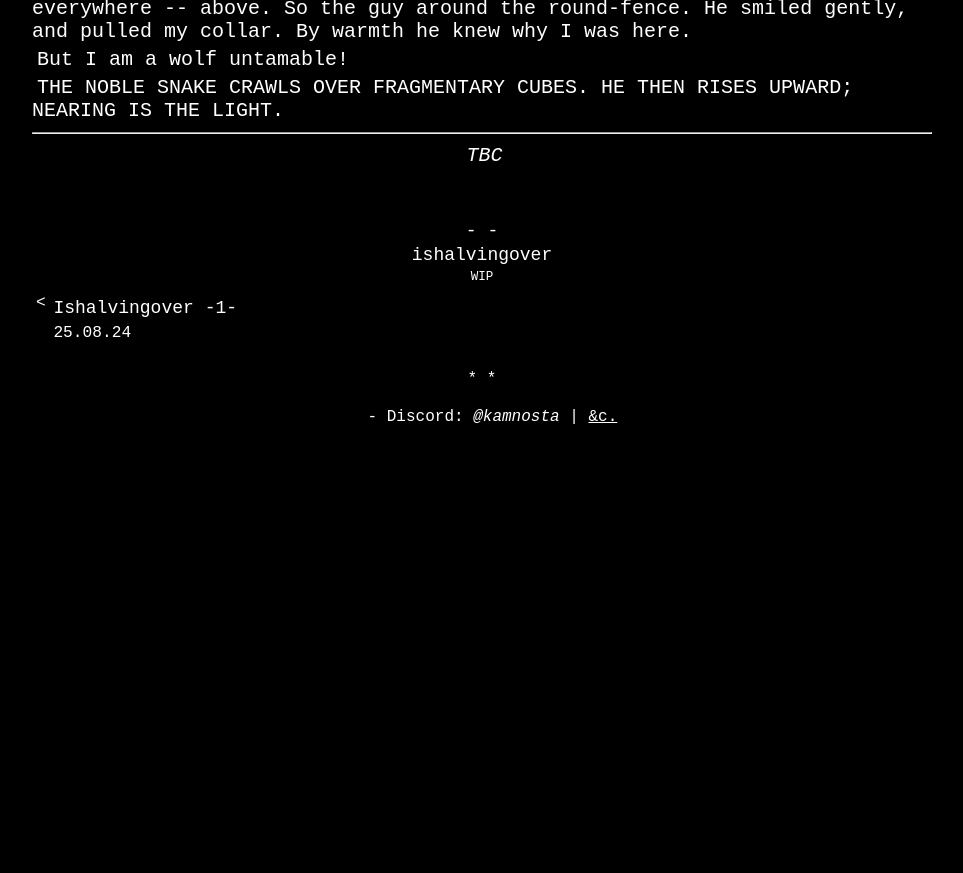
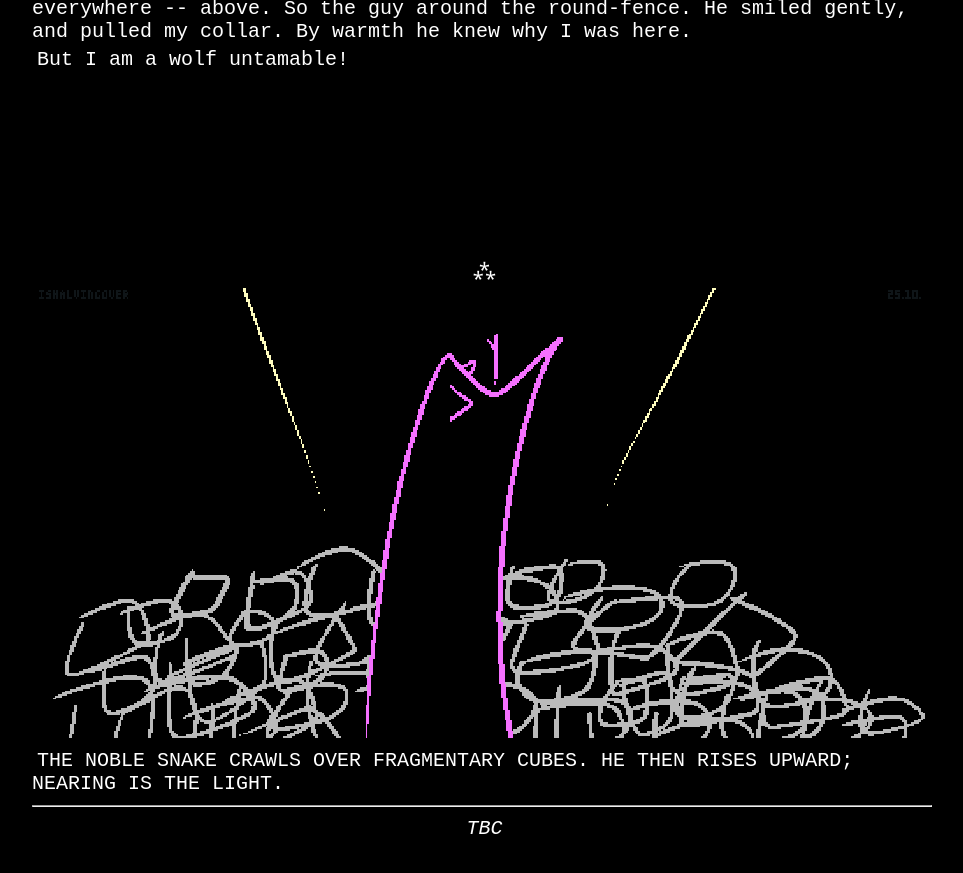
Before and after one commit to kamnosta/kamnosta.github.io, a Jekyll site: the page built from _ishalvingover/25-09-14-2.md, in a window 1280 px wide and 900 px high, scrolled down 3968 px. Shown: the top 873 px of the window, without its empty margins (158-1121 px from the left). Built offline with Jekyll 4.4.1, drawn with Linux system fonts in a browser that asks for light colours; before the commit the page ends 4410 px from its top, so only the background shows below that.

Commit message:
iho2 update noble snake pic

```diff
--- a/_ishalvingover/25-09-14-2.md
+++ b/_ishalvingover/25-09-14-2.md
@@ -45,6 +45,10 @@ Gray stairs and metal doors. One opened. A vast room imitating a street. In whic
 
 But I am a wolf untamable!
 
+<p class="text-align-center asterism">⁂</p>
+
+![/imgs_ishalvingover/251015_the_noble_snake_crawls.png](/imgs_ishalvingover/251015_the_noble_snake_crawls.png)
+
 THE NOBLE SNAKE CRAWLS OVER FRAGMENTARY CUBES. HE THEN RISES UPWARD; NEARING IS THE LIGHT.
 
 ---
```
Also changed, not shown: imgs_ishalvingover/251015_the_noble_snake_crawls.png (added).
